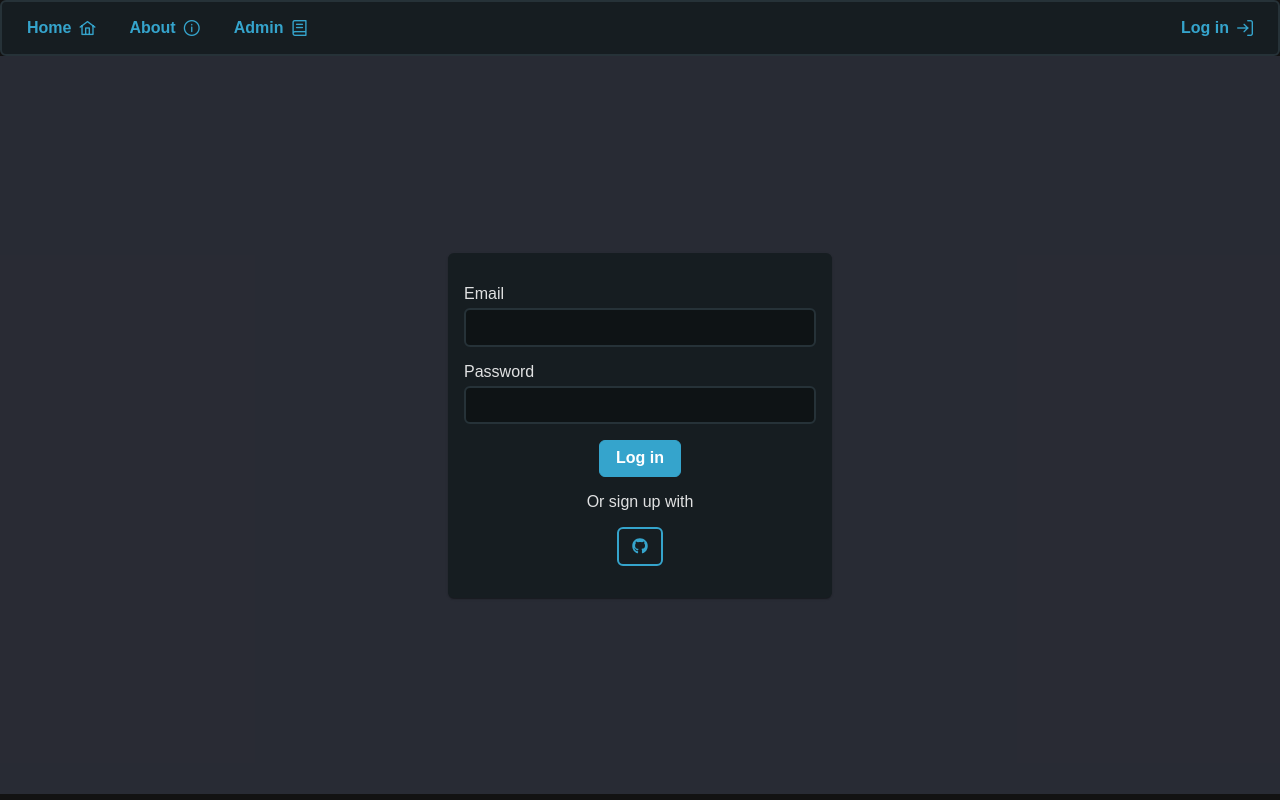
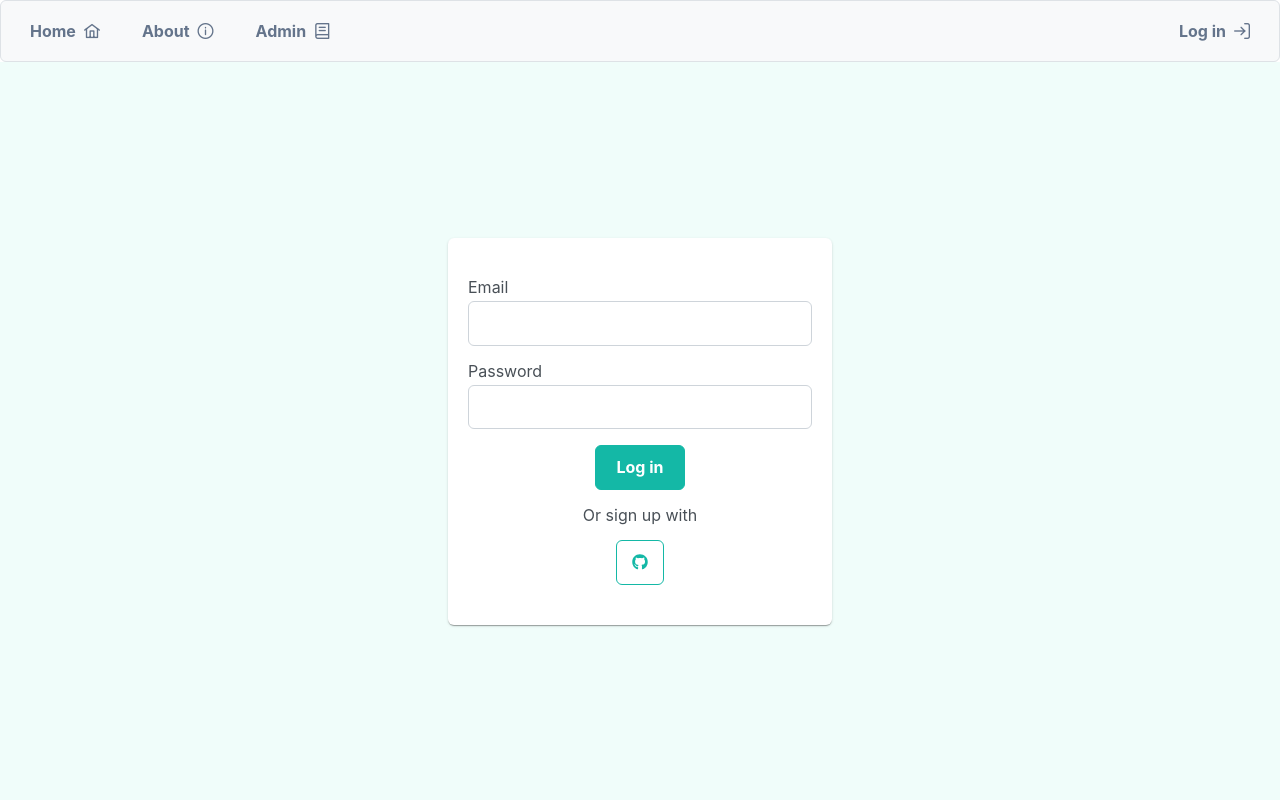
Before and after one commit to ericmaya8a/next-admin, a Next.js app: page /login in a window 1280 px wide. Built offline with nearby package versions, Linux system fonts and the light colour scheme; no server answers; a web font is replaced by a local one.

Commit message:
chore: bumping up next version

```diff
--- a/app/components/Menu.tsx
+++ b/app/components/Menu.tsx
@@ -15,7 +15,7 @@ const items: MenuItem[] = [
           icon={PrimeIcons.HOME}
           label="Home"
           iconPos="right"
-          severity="info"
+          severity="secondary"
           text
         />
       </Link>
@@ -28,7 +28,7 @@ const items: MenuItem[] = [
           icon={PrimeIcons.INFO_CIRCLE}
           label="About"
           iconPos="right"
-          severity="info"
+          severity="secondary"
           text
         />
       </Link>
@@ -41,7 +41,7 @@ const items: MenuItem[] = [
           icon={PrimeIcons.BOOK}
           label="Admin"
           iconPos="right"
-          severity="info"
+          severity="secondary"
           text
         />
       </Link>
--- a/app/components/SignUser.tsx
+++ b/app/components/SignUser.tsx
@@ -15,7 +15,7 @@ export default function SignUser() {
     <Link href="/login">
       <Button
         label="Log in"
-        severity="info"
+        severity="secondary"
         text
         icon={PrimeIcons.SIGN_IN}
         iconPos="right"
--- a/app/components/UserInfo.tsx
+++ b/app/components/UserInfo.tsx
@@ -1,6 +1,5 @@
 import { useRef, useState } from "react";
 import { AiOutlineUser } from "react-icons/ai";
-import { FaSignOutAlt } from "react-icons/fa";
 import { Session } from "next-auth";
 import { signOut } from "next-auth/react";
 import Image from "next/image";
@@ -8,6 +7,7 @@ import { Avatar } from "primereact/avatar";
 import { Button } from "primereact/button";
 import { ConfirmPopup } from "primereact/confirmpopup";
 import "./UserInfo.css";
+import { PrimeIcons } from "primereact/api";
 
 function handleSignOut() {
   signOut({
@@ -36,15 +36,14 @@ export function UserInfo({ session }: UserInfoProps) {
         footer={
           <div className="p-confirm-popup-footer">
             <Button
-              icon={<FaSignOutAlt />}
+              icon={PrimeIcons.SIGN_OUT}
+              iconPos="right"
+              label="Sign out"
               onClick={() => {
                 handleSignOut();
                 setVisible(false);
               }}
-              severity="info"
-            >
-              Sign out
-            </Button>
+            />
           </div>
         }
       />
--- a/app/layout.tsx
+++ b/app/layout.tsx
@@ -2,7 +2,7 @@ import { StyledComponentsRegistry } from "@/lib/registry";
 import { App } from "./App";
 import { Providers } from "./components/commons/Providers";
 import "normalize.css";
-import "primereact/resources/themes/viva-dark/theme.css";
+import "primereact/resources/themes/lara-light-teal/theme.css";
 import "primereact/resources/primereact.min.css";
 import "primeicons/primeicons.css";
 import "./globals.css";
--- a/app/login/LoginForm.tsx
+++ b/app/login/LoginForm.tsx
@@ -116,18 +116,12 @@ export function LoginForm() {
             width="100%"
             onChange={handleError}
           />
-          <FormikSubmitButton
-            type="submit"
-            severity="info"
-            loading={loading}
-            label="Log in"
-          />
+          <FormikSubmitButton type="submit" loading={loading} label="Log in" />
         </FormikForm>
 
         <p>Or sign up with</p>
         <Button
           type="button"
-          severity="info"
           outlined
           onClick={handleSignInWithGithub}
           icon={<FaGithub />}
--- a/app/signin/SigninForm.tsx
+++ b/app/signin/SigninForm.tsx
@@ -114,7 +114,6 @@ export default function SigninForm() {
             width="100%"
           />
           <FormikSubmitButton
-            security="info"
             loading={loading}
             label="Register"
             type="submit"
--- a/package.json
+++ b/package.json
@@ -28,9 +28,9 @@
     "@types/react-dom": "18.0.11",
     "bcryptjs": "2.4.3",
     "eslint": "8.38.0",
-    "eslint-config-next": "13.3.0",
+    "eslint-config-next": "^13.4.1",
     "formik": "^2.2.9",
-    "next": "^13.3.1",
+    "next": "^13.4.1",
     "next-auth": "^4.22.0",
     "normalize.css": "^8.0.1",
     "primeicons": "6.0.1",
```
Also changed, not shown: 1 other file (tests, documents, lock files or other folders).
